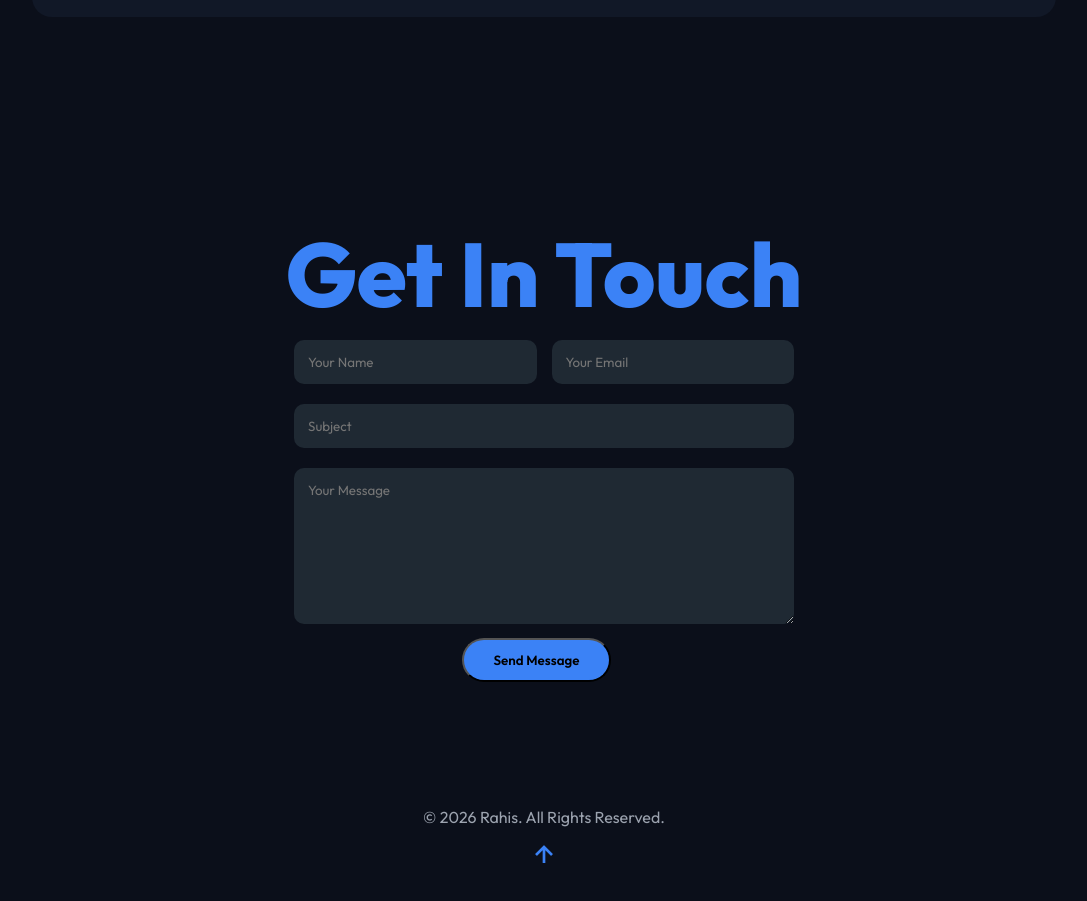
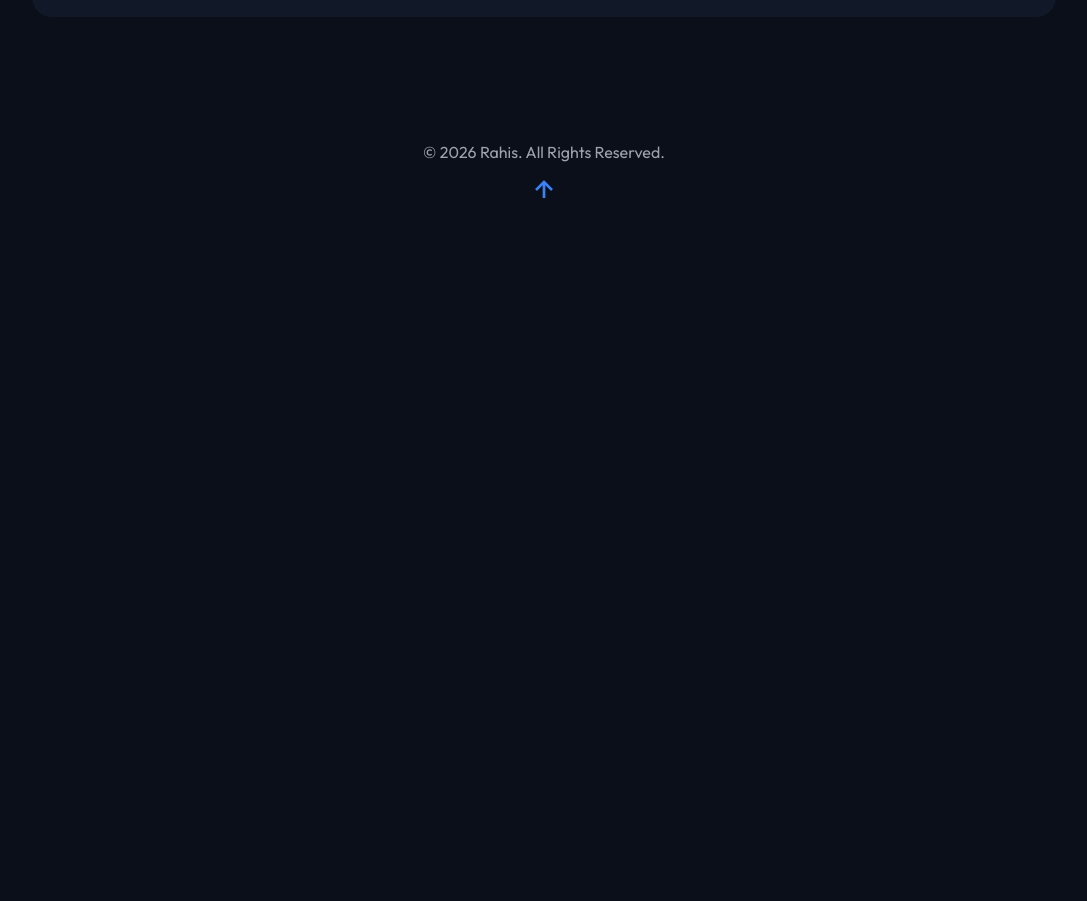
Before and after one commit to rahiseyyy/portfolio, a plain HTML site: page index.html in a window 1280 px wide. Shown: the part 2613-3514 px from the top of the page, without its empty margins (96-1183 px from the left). After the commit the page ends 2850 px from the top, so only its background shows below. Drawn offline with nearby package versions, Linux system fonts and the light colour scheme.

Commit message:
box remove

```diff
--- a/index.html
+++ b/index.html
@@ -162,22 +162,6 @@
     </div>
 </section>
 
-<!-- ================= CONTACT ================= -->
-<section class="contact" id="contact">
-    <h2 class="heading">Get <span>In Touch</span></h2>
-
-    <form>
-        <div class="input-group">
-            <input type="text" placeholder="Your Name" required>
-            <input type="email" placeholder="Your Email" required>
-        </div>
-
-        <input type="text" placeholder="Subject">
-        <textarea rows="8" placeholder="Your Message"></textarea>
-
-        <button type="submit" class="btn">Send Message</button>
-    </form>
-</section>
 
 <!-- ================= FOOTER ================= -->
 <footer class="footer">
```
